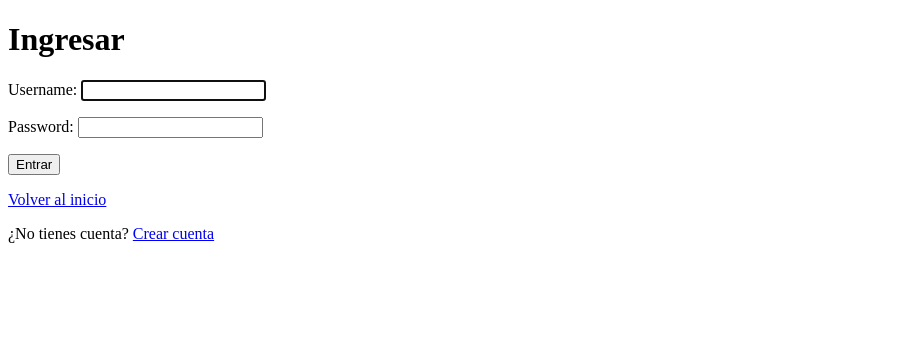
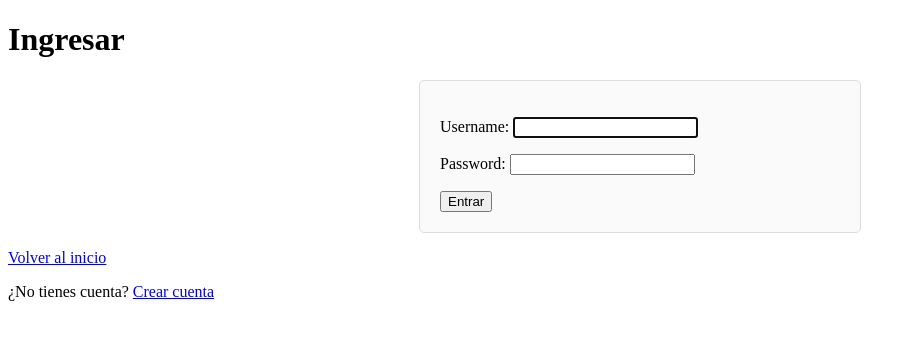
Before and after one commit to LuisM11/TaskMaster, a Django app: page /accounts/login/ in a window 1280 px wide. Shown: the top 340 px of the page, without its empty margins (0-916 px from the left). Run offline with Django 5.2, Linux system fonts and the light colour scheme.

Commit message:
Enhance login page styling and structure for improved user experience

```diff
--- a/tasks/templates/registration/login.html
+++ b/tasks/templates/registration/login.html
@@ -1,9 +1,33 @@
 <!doctype html>
 <html lang="es">
-<head><meta charset="utf-8"><title>Ingresar</title></head>
+<head>
+  <meta charset="utf-8">
+  <title>Ingresar</title>
+  <style>
+    /* Estilos para la página de login */
+    .form-container {
+       max-width: 400px;
+       margin: auto;
+       padding: 20px;
+       border: 1px solid #ddd;
+       border-radius: 5px;
+       background-color: #fafafa;
+    }
+    .form-group {
+       margin-bottom: 15px;
+    }
+    input[type="submit"] {
+       background-color: #4CAF50;
+       color: #fff;
+       padding: 10px 20px;
+       border: none;
+       border-radius: 3px;
+    }
+  </style>
+</head>
 <body>
   <h1>Ingresar</h1>
-  <form method="post">
+  <form method="post" class="form-container">
     {% csrf_token %}
     {{ form.as_p }}
     {% if next %}<input type="hidden" name="next" value="{{ next }}">{% endif %}
```
